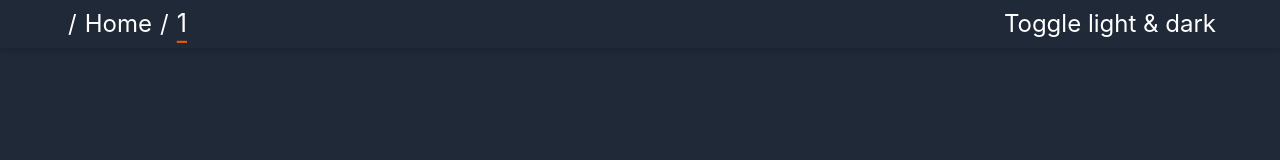
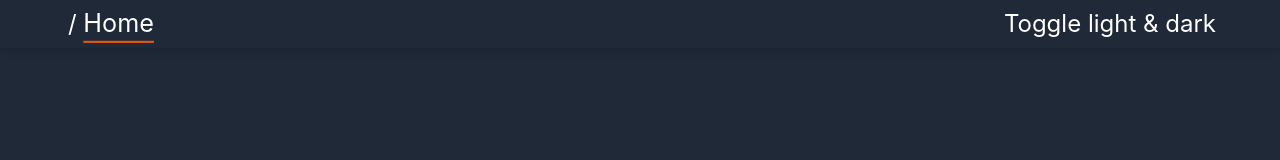
Before and after one commit to ManuelLerchner/algorithm-explorer, a React (Create React App) app: page /1 in a window 1280 px wide. Shown: the top 160 px of the page. Built offline with nearby package versions, Linux system fonts and the light colour scheme.

Commit message:
refactor breadcrumbs

```diff
--- a/src/App.tsx
+++ b/src/App.tsx
@@ -1,12 +1,6 @@
 import StartPage from "./pages/StartPage";
 import NavBar from "./components/NavBar";
-import {
-  Router,
-  Route,
-  BrowserRouter,
-  Routes,
-  useLocation,
-} from "react-router-dom";
+import { Route, Routes, useLocation } from "react-router-dom";
 import { useState } from "react";
 import CategoryPage from "./pages/CategoryPage";
 import { AnimatePresence } from "framer-motion";
@@ -22,17 +16,14 @@ function App() {
       <div className="bg-neutral-100 dark:bg-gray-800 flex flex-col h-screen overflow-y-auto transition-colors duration-500 overflow-x-hidden">
         <NavBar toggleIsDark={toggleIsDark} />
 
-        <AnimatePresence exitBeforeEnter >
+        <AnimatePresence exitBeforeEnter>
           <Routes location={location} key={location.pathname}>
-            <Route path="/" element={<StartPage />}></Route>
-            <Route
-              path="/:algorithmCategory"
-              element={<CategoryPage />}
-            ></Route>
+            <Route path="/" element={<StartPage />} />
+            <Route path="/:algorithmCategory" element={<CategoryPage />} />
             <Route
               path="/sorting/:algorithm"
               element={<p>sorting subpage</p>}
-            ></Route>
+            />
           </Routes>
         </AnimatePresence>
       </div>
--- a/src/components/NavBar.tsx
+++ b/src/components/NavBar.tsx
@@ -1,39 +1,45 @@
 import { useLocation, useNavigate } from "react-router-dom";
+import { AlgorithmCategories } from "../data/AlgorithmCategories";
 
 function NavBar({ toggleIsDark }: { toggleIsDark: () => void }) {
   const navigate = useNavigate();
   const location = useLocation();
 
-  const breadcrumbs = ("home/" + location.pathname).split("/").filter(Boolean);
+  function mapUrlToBreadcrumbs(url: string) {
+    let res = [{ name: "Home", url: "" }];
 
-  function goToRoute(breadcrumbs: string[], index: number) {
-    breadcrumbs[0] = "";
-    let res = breadcrumbs.splice(0, index + 1).join("/");
+    let path = url.split("/").filter(Boolean);
+    let category = AlgorithmCategories.find(({ url }) => url.endsWith(path[0]));
 
-    navigate(res);
+    if (category) {
+      res.push({ name: category.category, url: category.url });
+
+      let algorithm = category.implementations.find(({ url }) =>
+        url.endsWith(path[1])
+      );
+
+      if (algorithm) {
+        res.push({ name: algorithm.name, url: algorithm.url });
+      }
+    }
+    return res;
   }
 
-  function formatBreadcrumbs(crumb: string) {
-    let words = crumb.split("-");
-
-    return words
-      .map((word) => {
-        return word.charAt(0).toUpperCase() + word.slice(1);
-      })
-      .join("-");
-  }
+  const breadcrumbs = mapUrlToBreadcrumbs(location.pathname);
 
   return (
     <div className="h-12 flex flex-row items-center justify-between px-16 bg-neutral-200 dark:bg-gray-800 drop-shadow-md text-2xl dark:text-white">
       <button
         className="md:hidden"
-        onClick={() => goToRoute(breadcrumbs, breadcrumbs.length - 2)}
+        onClick={() => {
+          navigate(breadcrumbs[breadcrumbs.length - 2].url);
+        }}
       >
         {breadcrumbs.length > 1 && "Back"}
       </button>
 
       <div className="hidden md:flex items-center justify-center">
-        {breadcrumbs.map((name, i) => (
+        {breadcrumbs.map((breadCrumb, i) => (
           <div key={"breadcrumb-" + i}>
             <span className="mx-1">/</span>
             <button
@@ -43,9 +49,9 @@ function NavBar({ toggleIsDark }: { toggleIsDark: () => void }) {
                   ? " underline underline-offset-8 dark:decoration-orange-600 decoration-cyan-700 scale-[1.05]"
                   : "")
               }
-              onClick={() => goToRoute(breadcrumbs, i)}
+              onClick={() => navigate(breadCrumb.url)}
             >
-              {formatBreadcrumbs(name)}
+              {breadCrumb.name}
             </button>
           </div>
         ))}
--- a/src/pages/CategoryPage.tsx
+++ b/src/pages/CategoryPage.tsx
@@ -1,6 +1,6 @@
 import { useParams } from "react-router-dom";
 import AlgorithmCategory from "../components/NavigationButton";
-import { AlgorithmCategories } from "../data/AlgorithmsStructure";
+import { AlgorithmCategories } from "../data/AlgorithmCategories";
 import AlgorithmCategoryNotFound from "./error/AlgorithmCategoryNotFound";
 import { motion } from "framer-motion";
 import { pageVariant } from "./transitionProperties";
--- a/src/pages/StartPage.tsx
+++ b/src/pages/StartPage.tsx
@@ -1,4 +1,4 @@
-import { AlgorithmCategories } from "../data/AlgorithmsStructure";
+import { AlgorithmCategories } from "../data/AlgorithmCategories";
 
 import AlgorithmCategory from "../components/NavigationButton";
 import { motion } from "framer-motion";
```
Also changed, not shown: src/data/AlgorithmCategories.ts (renamed from src/data/AlgorithmsStructure.ts).
